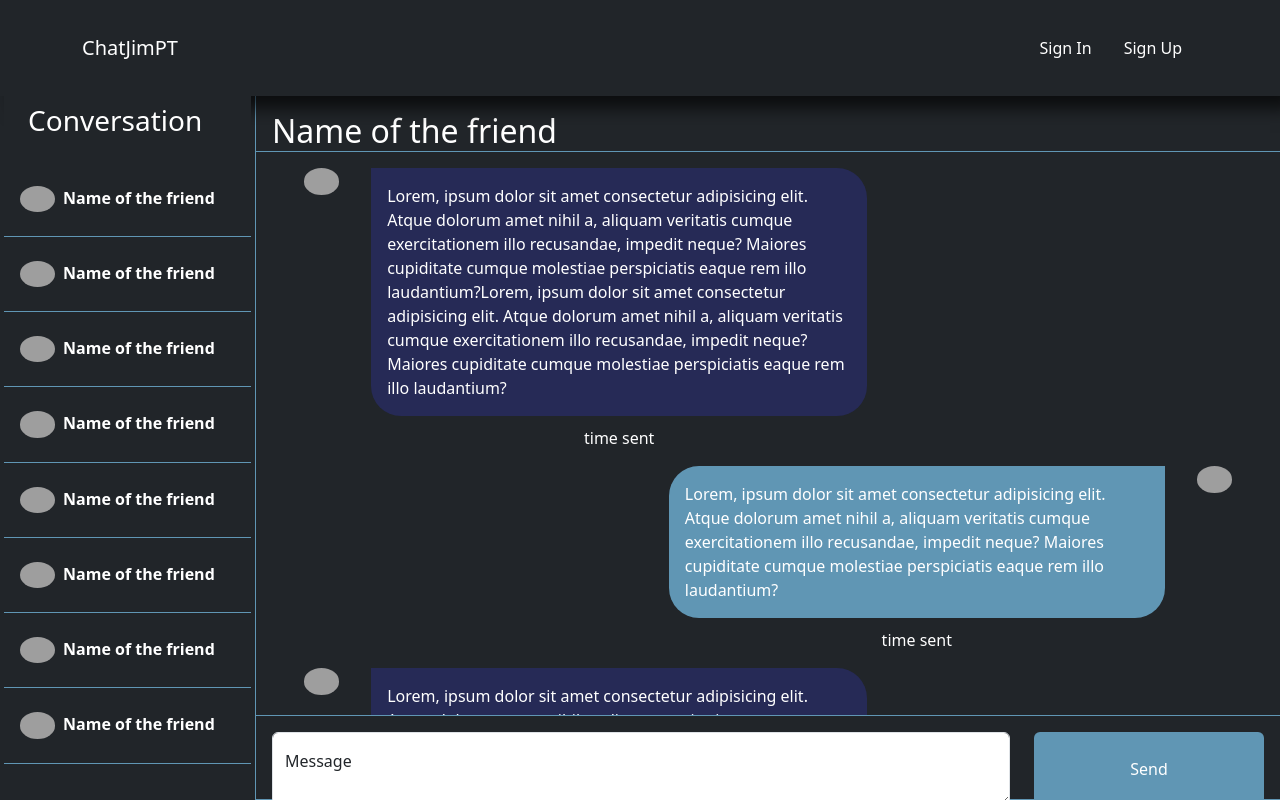
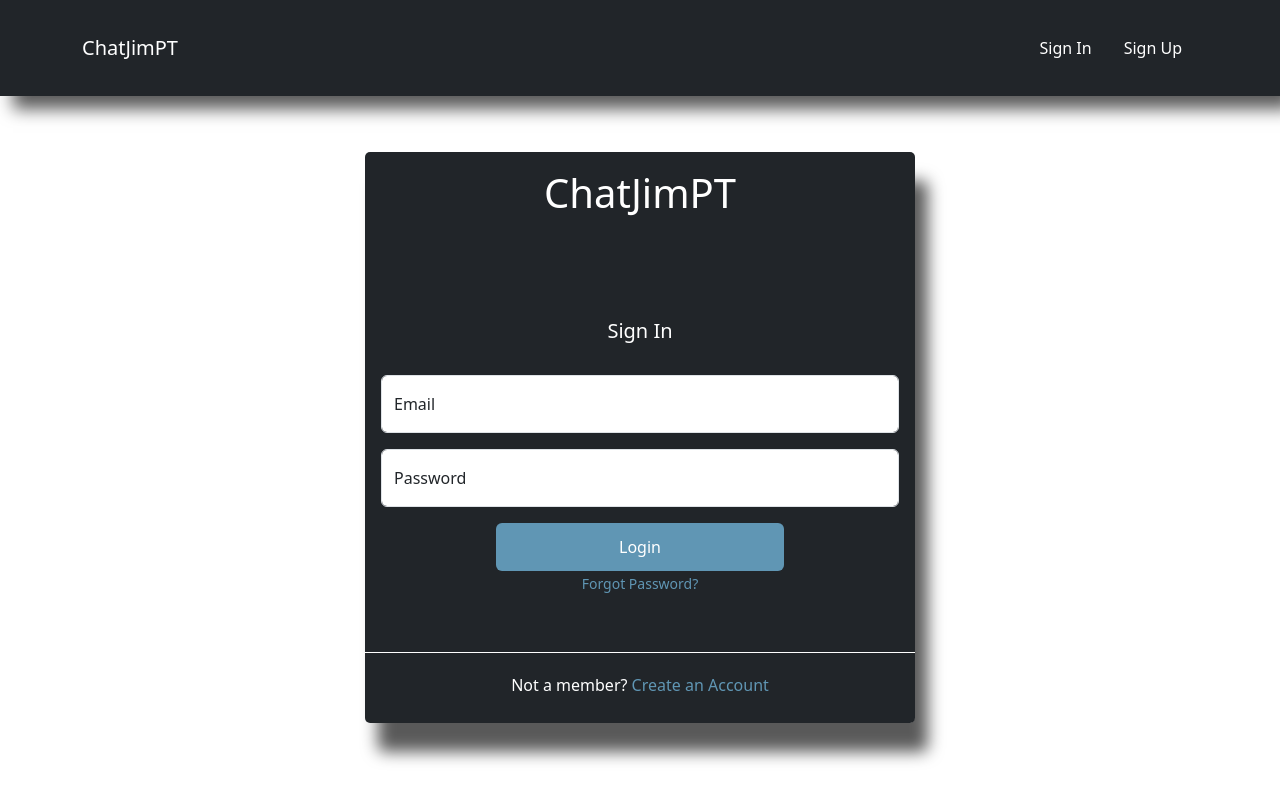
Before and after one commit to gitlao93/chatJimPT, a React (Vite) app: page /sign-in in a window 1280 px wide. Built offline with nearby package versions, Linux system fonts and the light colour scheme; grey boxes are pictures that could not be loaded.

Commit message:
Login Logout
Added the login logout logic

```diff
--- a/package.json
+++ b/package.json
@@ -10,7 +10,9 @@
     "preview": "vite preview"
   },
   "dependencies": {
+    "axios": "^1.4.0",
     "bootstrap": "^5.3.0",
+    "js-cookie": "^3.0.5",
     "react": "^18.2.0",
     "react-dom": "^18.2.0",
     "react-router-dom": "^6.14.0"
--- a/src/App.jsx
+++ b/src/App.jsx
@@ -1,22 +1,30 @@
 
+import { Navigate, Routes, Route } from 'react-router-dom';
 import './App.css'
-import Login from './Pages/Guest/Login'
-import Register from './Pages/Guest/Register'
-import Dashboard from './Pages/Protected/Dashboard'
 import GuestNav from './components/GuestNav'
 import Nav from './components/Nav'
-import GuestRoute from './routes/GuestRoute'
+import Cookies from 'js-cookie';
+import Dashboard from './Pages/Protected/Dashboard';
+import Register from './Pages/Guest/Register';
+import Login from './Pages/Guest/Login';
+
+
+
 
 function App() {
+  const token = Cookies.get('token');
+  const isAuthenticated = !!token;
+  console.log(isAuthenticated);
 
 
   return (
     <div className='vh-100'>
-      <GuestNav />
-      {/* <Nav /> */}
-      {/* <GuestRoute /> */}
-      <Dashboard />
-
+        {isAuthenticated ? <Nav /> : <GuestNav />}
+        <Routes>
+          <Route path="/sign-in" element={isAuthenticated ? <Navigate to="/dashboard" replace /> : <Login />} />
+          <Route path="/sign-up" element={isAuthenticated ? <Navigate to="/dashboard" replace /> : <Register />} />
+          <Route path="/dashboard" element={isAuthenticated ?<Dashboard />: <Navigate to="/sign-in" replace />}/>
+        </Routes>
     </div>
   )
 }
--- a/src/Pages/Guest/Login.jsx
+++ b/src/Pages/Guest/Login.jsx
@@ -1,7 +1,36 @@
-import { Link } from "react-router-dom";
+import React, { useState } from 'react';
+import axios from 'axios';
+import Cookies from 'js-cookie';
+import {  Link  } from 'react-router-dom';
 
 
 export default function Login() {
+  const [email, setEmail] = useState('');
+  const [password, setPassword] = useState('');
+
+  const handleLogin = async (e) => {
+    e.preventDefault();
+
+    try {
+      const response = await axios.post('http://127.0.0.1:8000/api/login', {
+        email: email,
+        password: password,
+      });
+
+
+
+    // Extract the token from the response
+    const token = response.data.data.token;
+
+    // Store the token in a cookie
+    Cookies.set('token', token);
+
+    // Redirect to the dashboard
+    window.location.reload();
+    } catch (error) {
+      console.error('Error during login:', error);
+    }
+  };
 
   return (
       <div className='container'>
@@ -11,17 +40,17 @@ export default function Login() {
             <h1 className='text-logo text-white'>ChatJimPT</h1>
           </div>
           <h5 className="text-center text-white">Sign In</h5>
-            <form className="text-center my-4">
+          <form className="text-center my-4" onSubmit={handleLogin}>
 
             <div className="mb-3">
               <div className="form-floating">
-                  <input type="email" className="form-control" id="email" placeholder="name@example.com" />
+                <input type="email" className="form-control" id="email" placeholder="name@example.com" value={email} onChange={(e) => setEmail(e.target.value)}/>
                 <label htmlFor="email">Email</label>
               </div>
             </div>
             <div className="mb-3">
               <div className="form-floating">
-                  <input type="password" className="form-control" id="password" placeholder="Password" />
+                <input type="password" className="form-control" id="password" placeholder="Password" value={password} onChange={(e) => setPassword(e.target.value)} />
                 <label htmlFor="password">Password</label>
               </div>
             </div>
--- a/src/components/Nav.jsx
+++ b/src/components/Nav.jsx
@@ -1,6 +1,45 @@
-import {Link} from 'react-router-dom'
+import React from 'react';
+import {useNavigate} from 'react-router-dom'
+import Cookies from 'js-cookie';
+import axios from 'axios';
 
 export default function Nav() {
+  // const navigate = useNavigate();
+
+  const handleLogout = async () => {
+
+    try {
+
+      // Make a request to your logout API endpoint
+      const response = await axios.post('http://127.0.0.1:8000/api/logout', null, {
+        headers: {
+          'Accept': 'application/vnd.api+json',
+          'Content-Type': 'application/vnd.api+json',
+          // Include any necessary authorization headers
+          Authorization: `Bearer ${Cookies.get('token')}`,
+        },
+      });
+
+
+      if (response.status === 202) {
+
+        // Clear the token from cookies
+        Cookies.remove('token');
+
+
+        window.location.reload();
+
+      } else {
+        // Handle any error scenarios
+        // Display an error message or perform any other necessary actions
+        console.error('Logout failed',response.status);
+      }
+
+    }catch(error){
+      console.error('somethings wrong', error);
+    };
+
+  }
 
     return (
         <nav className="navbar border-bottom-primary bg-dark h-12">
@@ -8,7 +47,7 @@ export default function Nav() {
           <a className="navbar-brand text-white">ChatJimPT</a>
           <ul className="nav">
             <li className="nav-item">
-              <Link className="nav-link text-white" to="/Register">Logout</Link>
+              <button className="btn btn-dark text-white" onClick={handleLogout}>Logout</button>
             </li>
         </ul>
         </div>
--- a/src/routes/GuestRoute.jsx
+++ /dev/null
@@ -1,15 +0,0 @@
-import React from 'react'
-import {Routes, Route} from 'react-router-dom'
-import Login from '../Pages/Guest/Login';
-import Register from '../Pages/Guest/Register';
-
-
-export default function GuestRoute(){
-
-    return (
-        <Routes>
-            <Route path="/sign-in" element={<Login />} />
-            <Route path="/sign-up" element={<Register />} />
-        </Routes>
-    );
-}
```
Also changed, not shown: 1 other file (tests, documents, lock files or other folders). Lines whose indentation alone changed are shown as unchanged.
